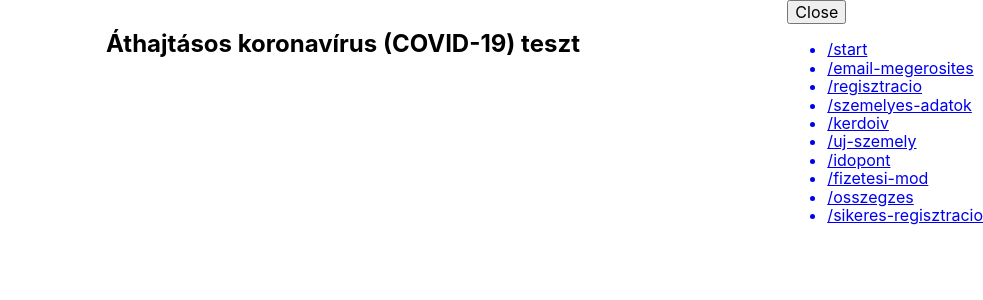
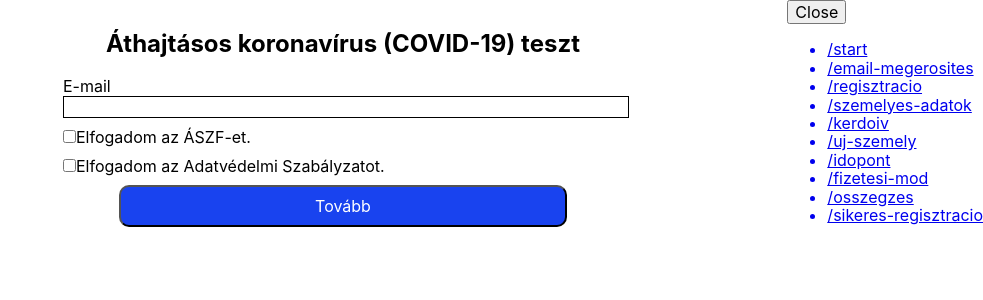
Before and after one commit to rollethu/noe, a React (Create React App) app in the folder code/frontend/: page /start in a window 1280 px wide. Shown: the top 300 px of the page, without its empty margins (297-1280 px from the left). Built offline with nearby package versions, Linux system fonts and the light colour scheme.

Commit message:
Add start form without submission

```diff
--- a/code/frontend/src/screens/Start.jsx
+++ b/code/frontend/src/screens/Start.jsx
@@ -1,13 +1,38 @@
 import React from "react";
+import { useForm } from "react-hook-form";
 
-import { View, Caption } from "../UI";
+import { View, Caption, Form, Field, Button } from "../UI";
 
-const TXT_CAPTION_TEXT = "Áthajtásos koronavírus (COVID-19) teszt";
+const TXT_CAPTION = "Áthajtásos koronavírus (COVID-19) teszt";
+const TXT_SUBMIT_BUTTON = "Tovább";
+const TXT_ACCEPT_GTC = "Elfogadom az ÁSZF-et.";
+const TXT_ACCEPT_PRIVACY_POLICY = "Elfogadom az Adatvédelmi Szabályzatot.";
 
 export default function Start() {
+  const { register, handleSubmit } = useForm();
+  const onSubmit = (data) => {
+    console.log(data);
+  };
+
   return (
     <View>
-      <Caption center>{TXT_CAPTION_TEXT}</Caption>
+      <Caption center>{TXT_CAPTION}</Caption>
+      <Form onSubmit={handleSubmit(onSubmit)}>
+        <Field register={register} name="email" label="E-mail" type="text" />
+        <Field
+          register={register}
+          name="gtc"
+          label={TXT_ACCEPT_GTC}
+          type="checkbox"
+        />
+        <Field
+          register={register}
+          name="privacy_policy"
+          label={TXT_ACCEPT_PRIVACY_POLICY}
+          type="checkbox"
+        />
+        <Button type="submit">{TXT_SUBMIT_BUTTON}</Button>
+      </Form>
     </View>
   );
 }
```
